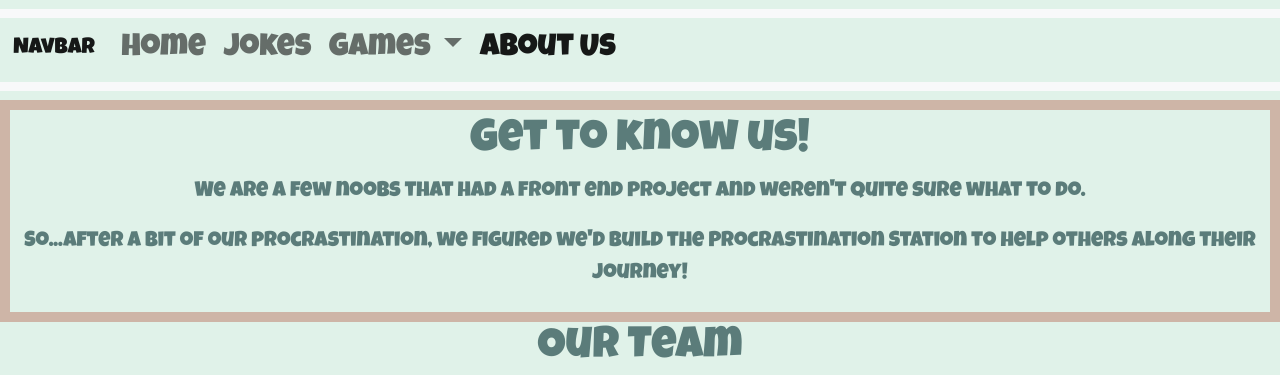
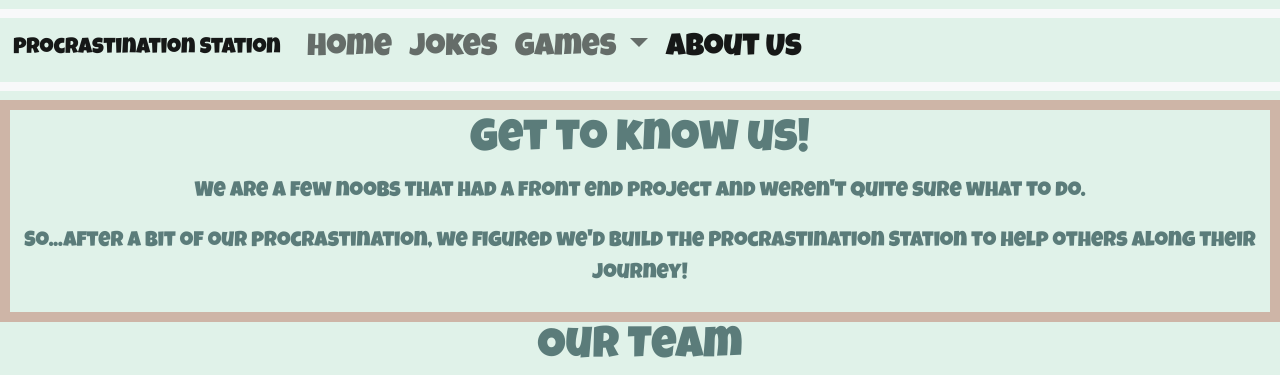
Before and after one commit to hunterstorm/frontEndGroupProject, a website: page AboutPage.html in a window 1280 px wide. Shown: the top 381 px of the page. Drawn offline with nearby package versions, Linux system fonts and the light colour scheme.

Commit message:
nav bar name change

```diff
--- a/AboutPage.html
+++ b/AboutPage.html
@@ -10,7 +10,7 @@
   <div class="navbar">
     <nav class="navbar navbar-expand-lg bg-light" style="width: 100vw;">
         <div class="container-fluid">
-        <a class="navbar-brand" href="#">Navbar</a>
+        <a class="navbar-brand" href="#">Procrastination Station</a>
         <button class="navbar-toggler" type="button" data-bs-toggle="collapse" data-bs-target="#navbarSupportedContent" aria-controls="navbarSupportedContent" aria-expanded="false" aria-label="Toggle navigation">
             <span class="navbar-toggler-icon"></span>
         </button>
```
Also changed, not shown: heroesVsVillains.html (+1 -1 lines), index.html (+1 -1 lines), jokespage.html (+1 -1 lines), tictactoe.html (+1 -1 lines).
